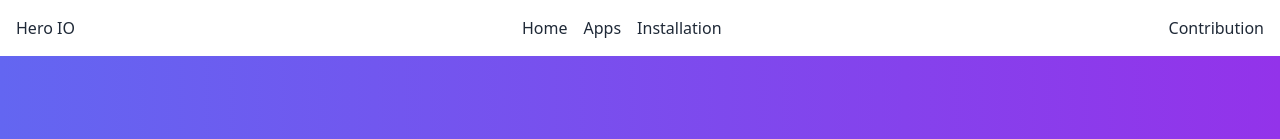
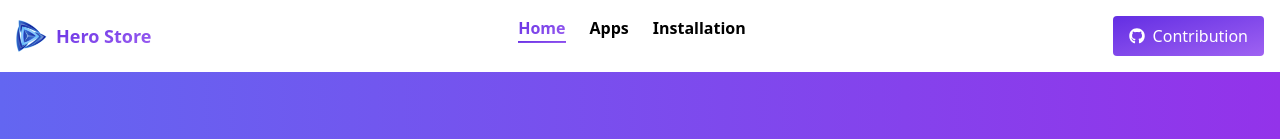
Before and after one commit to ALAMIN761740/HERO_STORE, a React (Vite) app: page / in a window 1280 px wide. Shown: the top 139 px of the page. Built offline with nearby package versions, Linux system fonts and the light colour scheme.

Commit message:
feat(navbar): inline logo and name, add GitHub icon, fix imports/styles

```diff
--- a/package.json
+++ b/package.json
@@ -12,6 +12,7 @@
     "daisyui": "^2.51.5",
     "react": "^18.2.0",
     "react-dom": "^18.2.0",
+    "react-icons": "^5.6.0",
     "react-router": "^7.13.1"
   },
   "devDependencies": {
--- a/src/components/Navbar.jsx
+++ b/src/components/Navbar.jsx
@@ -1,17 +1,51 @@
-import { NavLink } from "react-router";
+import { NavLink  } from "react-router";
+import { FaGithub } from "react-icons/fa";
 
 const Navbar = () => {
+
+
+
+    // Function to determine the class for active and inactive links
+    const navClass = ({ isActive }) =>
+    `relative  font-semibold pb-1 transition-all ${
+        isActive
+        ? "text-transparent bg-clip-text bg-gradient-to-br from-[#632EE3] to-[#9F62F2] after:absolute after:left-0 after:bottom-0 after:w-full after:h-[2px] after:bg-gradient-to-br after:from-[#632EE3] after:to-[#9F62F2]"
+        : "text-black hover:text-gray-500"
+    }`
+    ;
+
+
+
   return (
-    <nav className="flex justify-between p-4 shadow">
-      <NavLink to="/">Hero IO</NavLink>
+    <nav className="flex justify-between p-4  shadow">
+      <NavLink to="/" className="inline-flex items-center space-x-2">
+        <img className="w-8 h-8" src="./../../assets/logo.png" alt="Hero Store logo" />
+        <span className="text-lg font-semibold bg-gradient-to-br from-[#632EE3] to-[#9F62F2] bg-clip-text text-transparent">Hero Store</span>
+      </NavLink>
 
-      <div className="space-x-4">
-        <NavLink to="/">Home</NavLink>
-        <NavLink to="/apps">Apps</NavLink>
-        <NavLink to="/installation">Installation</NavLink>
-      </div>
+      <div className="space-x-6">
+            <NavLink to="/" className={navClass}>
+                Home
+            </NavLink>
 
-      <a href="https://github.com/your-profile">Contribution</a>
+            <NavLink to="/apps" className={navClass}>
+                Apps
+            </NavLink>
+
+            <NavLink to="/installation" className={navClass}>
+                Installation
+            </NavLink>
+    </div>
+
+      <a
+        href="https://github.com/ALAMIN761740"
+        target="_blank"
+        rel="noopener noreferrer"
+        className="inline-flex items-center space-x-2 bg-gradient-to-br from-[#632EE3] to-[#9F62F2] text-white px-4 py-2 rounded"
+      >
+        <FaGithub />
+        <span>Contribution</span>
+      </a>
     </nav>
   );
 };
```
Also changed, not shown: 1 other file (tests, documents, lock files or other folders).
